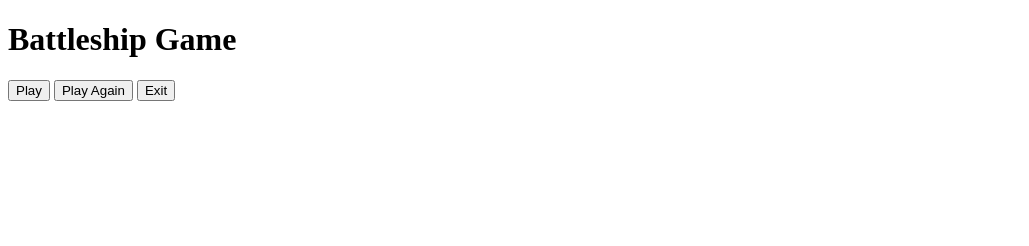
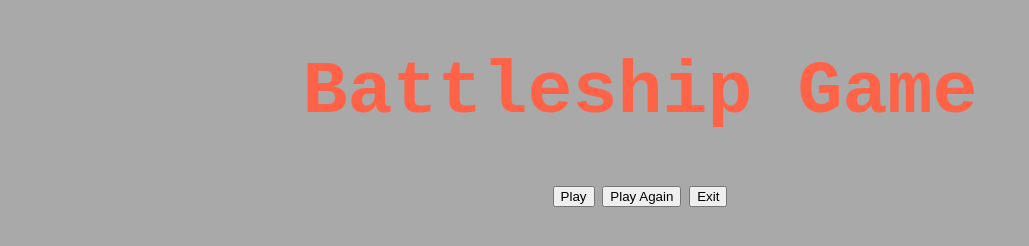
Before and after one commit to Kamal-Kohli/BS-CI, a plain HTML site: page index.html in a window 1280 px wide. Shown: the whole page, without its empty margins (0-1029 px from the left). Drawn offline with Linux system fonts and the light colour scheme.

Commit message:
Add style to body and h1

```diff
--- a/index.html
+++ b/index.html
@@ -4,7 +4,8 @@
     <meta charset="UTF-8">
     <meta http-equiv="X-UA-Compatible" content="IE=edge">
     <meta name="viewport" content="width=device-width, initial-scale=1.0">
-    <title>Document</title>
+    <link rel="stylesheet" type="text/css" href="style.css">
+    <title>Battleship Game</title>
 </head>
 <body>
     <h1>Battleship Game</h1>
@@ -15,5 +16,6 @@
         <button onclick="playAgain()">Play Again</button>
         <button onclick="exitGame()">Exit</button>
     </div>
+    <script src="run.py"></script>
 </body>
 </html>
--- a/style.css
+++ b/style.css
@@ -0,0 +1,10 @@
+body {
+    font-family: monospace;
+    text-align: center;
+    background: darkgrey;
+}
+
+h1 {
+    color: tomato;
+    font-size: 75px;
+}
```
